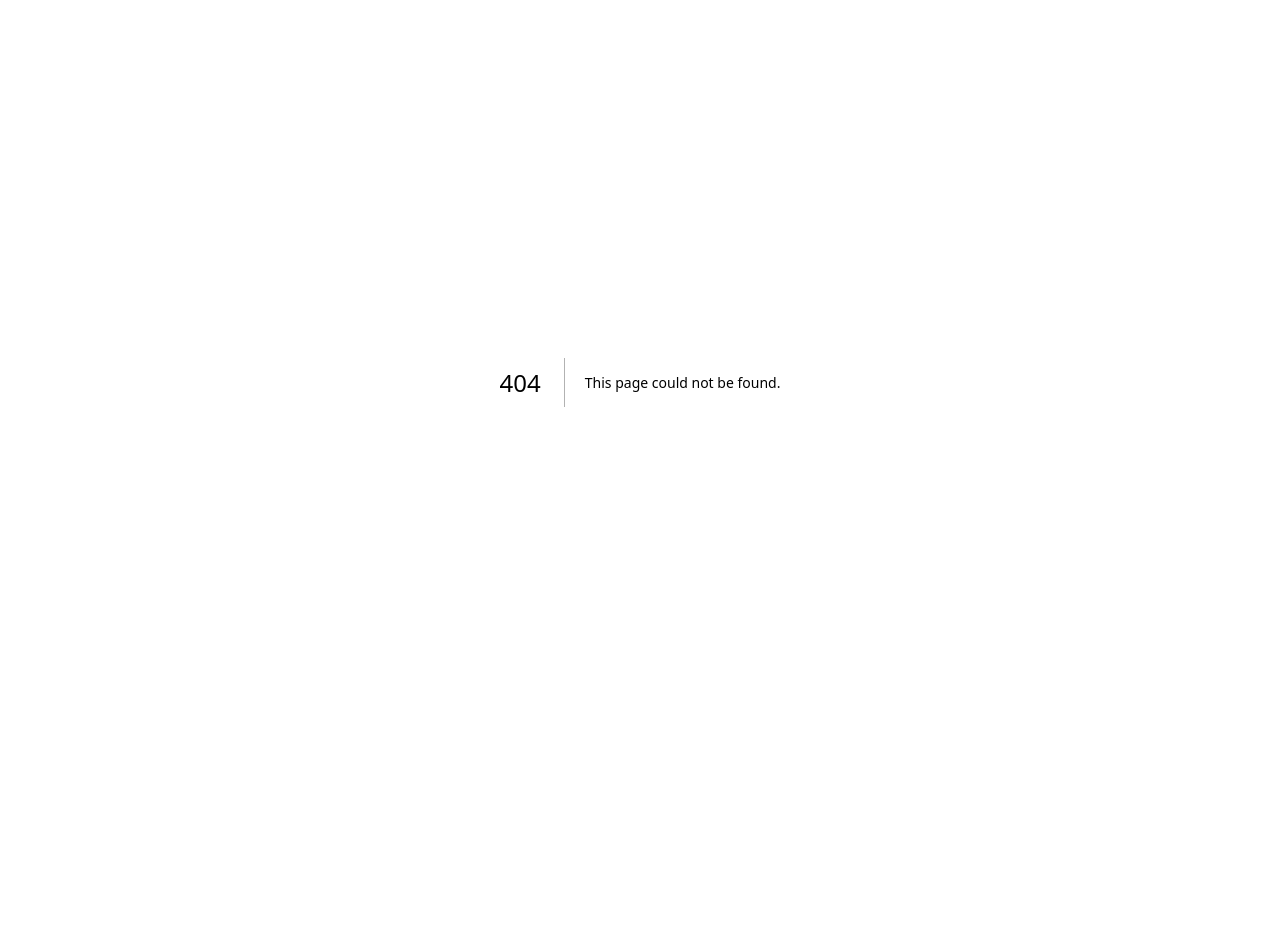
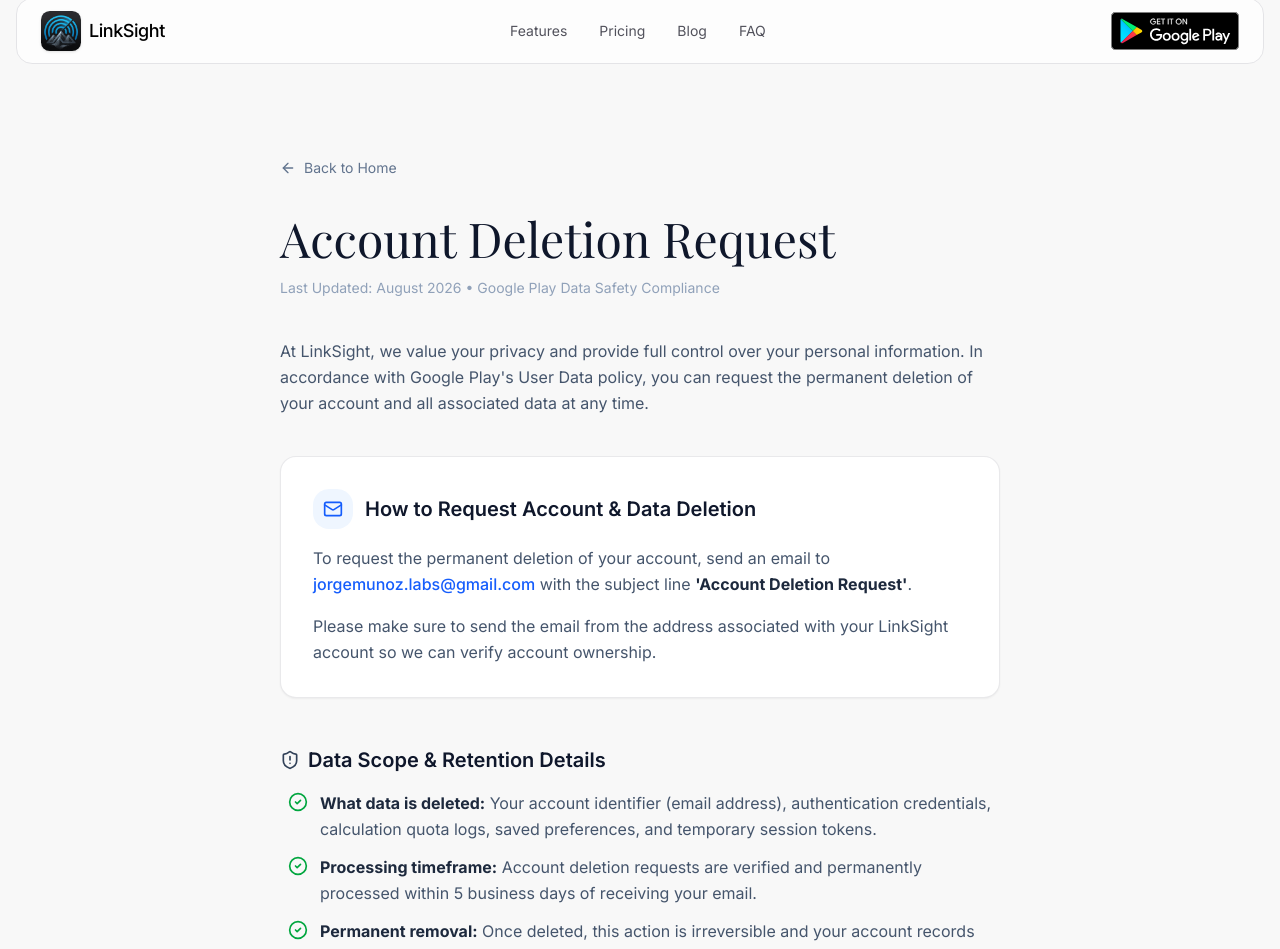
Before and after one commit to Jorge221z/linksight-landing, a Next.js app: page /account-deletion in a window 1280 px wide. Before the commit this address had no page. Shown: the part 18-967 px from the top of the page. Before the commit the page ends 800 px from the top, so only its background shows below. Built offline with nearby package versions, Linux system fonts and the light colour scheme; a web font is replaced by a local one.

Commit message:
Add new deletion account page

```diff
--- /dev/null
+++ b/app/account-deletion/page.tsx
@@ -0,0 +1,113 @@
+import type { Metadata } from "next"
+import { Header } from "@/components/header"
+import { Footer } from "@/components/footer"
+import { ArrowLeft, Mail, ShieldAlert, CheckCircle2 } from "lucide-react"
+import Link from "next/link"
+
+export const dynamic = "force-static"
+
+export const metadata: Metadata = {
+  title: "Account Deletion Request - LinkSight",
+  description: "Request deletion of your LinkSight account and all associated data in compliance with Google Play Data Safety requirements.",
+  alternates: {
+    canonical: "/account-deletion",
+  },
+  openGraph: {
+    title: "Account Deletion Request - LinkSight",
+    description: "Request deletion of your LinkSight account and all associated data.",
+    url: "https://linksightapp.com/account-deletion",
+    images: ["/og-image.jpg"],
+  },
+}
+
+export default function AccountDeletionPage() {
+  return (
+    <main className="min-h-screen bg-background flex flex-col justify-between">
+      <div>
+        <Header />
+
+        <div className="max-w-3xl mx-auto px-6 pt-44 pb-24">
+          <div className="text-left mb-8">
+            <Link
+              href="/"
+              className="inline-flex items-center gap-2 text-sm text-slate-500 hover:text-slate-800 transition-colors group cursor-pointer"
+            >
+              <ArrowLeft className="w-4 h-4 transition-transform group-hover:-translate-x-1" />
+              <span>Back to Home</span>
+            </Link>
+          </div>
+
+          <h1 className="text-4xl md:text-5xl font-normal font-serif text-slate-900 mb-4">
+            Account Deletion Request
+          </h1>
+          <p className="text-sm text-slate-400 mb-10">
+            Last Updated: August 2026 • Google Play Data Safety Compliance
+          </p>
+
+          <div className="text-slate-600 space-y-10 text-sm md:text-base leading-relaxed">
+            <p>
+              At LinkSight, we value your privacy and provide full control over your personal information. In accordance with Google Play&apos;s User Data policy, you can request the permanent deletion of your account and all associated data at any time.
+            </p>
+
+            {/* Email Deletion Request */}
+            <section className="bg-white border border-zinc-200/80 rounded-2xl p-6 sm:p-8 shadow-xs space-y-4">
+              <div className="flex items-center gap-3">
+                <div className="w-10 h-10 rounded-xl bg-blue-50 text-blue-600 flex items-center justify-center flex-shrink-0">
+                  <Mail className="w-5 h-5" />
+                </div>
+                <h2 className="text-lg sm:text-xl font-semibold text-slate-900">
+                  How to Request Account &amp; Data Deletion
+                </h2>
+              </div>
+              <p className="text-slate-600 leading-relaxed">
+                To request the permanent deletion of your account, send an email to{" "}
+                <a
+                  href="mailto:jorgemunoz.labs@gmail.com?subject=Account%20Deletion%20Request"
+                  className="text-blue-600 font-medium hover:underline"
+                >
+                  jorgemunoz.labs@gmail.com
+                </a>{" "}
+                with the subject line <strong className="text-slate-800">&apos;Account Deletion Request&apos;</strong>.
+              </p>
+              <p className="text-slate-600 leading-relaxed">
+                Please make sure to send the email from the address associated with your LinkSight account so we can verify account ownership.
+              </p>
+            </section>
+
+            {/* Scope of Deletion & Retention Policy */}
+            <section className="space-y-4 pt-2">
+              <div className="flex items-center gap-2">
+                <ShieldAlert className="w-5 h-5 text-slate-700" />
+                <h2 className="text-xl font-semibold text-slate-900">
+                  Data Scope &amp; Retention Details
+                </h2>
+              </div>
+              <ul className="space-y-3 pl-2">
+                <li className="flex items-start gap-3">
+                  <CheckCircle2 className="w-5 h-5 text-green-600 flex-shrink-0 mt-0.5" />
+                  <span>
+                    <strong className="text-slate-800">What data is deleted:</strong> Your account identifier (email address), authentication credentials, calculation quota logs, saved preferences, and temporary session tokens.
+                  </span>
+                </li>
+                <li className="flex items-start gap-3">
+                  <CheckCircle2 className="w-5 h-5 text-green-600 flex-shrink-0 mt-0.5" />
+                  <span>
+                    <strong className="text-slate-800">Processing timeframe:</strong> Account deletion requests are verified and permanently processed within 5 business days of receiving your email.
+                  </span>
+                </li>
+                <li className="flex items-start gap-3">
+                  <CheckCircle2 className="w-5 h-5 text-green-600 flex-shrink-0 mt-0.5" />
+                  <span>
+                    <strong className="text-slate-800">Permanent removal:</strong> Once deleted, this action is irreversible and your account records cannot be restored.
+                  </span>
+                </li>
+              </ul>
+            </section>
+          </div>
+        </div>
+      </div>
+
+      <Footer minimal={true} />
+    </main>
+  )
+}
--- a/app/sitemap.ts
+++ b/app/sitemap.ts
@@ -44,5 +44,11 @@ export default function sitemap(): MetadataRoute.Sitemap {
       changeFrequency: "yearly",
       priority: 0.3,
     },
+    {
+      url: `${baseUrl}/account-deletion`,
+      lastModified: new Date(),
+      changeFrequency: "yearly",
+      priority: 0.3,
+    },
   ]
 }
--- a/components/footer.tsx
+++ b/components/footer.tsx
@@ -126,6 +126,14 @@ export function Footer({ minimal = false }: FooterProps) {
                     Terms of Service
                   </Link>
                 </li>
+                <li>
+                  <Link
+                    href="/account-deletion"
+                    className="text-sm text-muted-foreground hover:text-foreground transition-colors"
+                  >
+                    Account Deletion
+                  </Link>
+                </li>
               </ul>
             </div>
 
```
